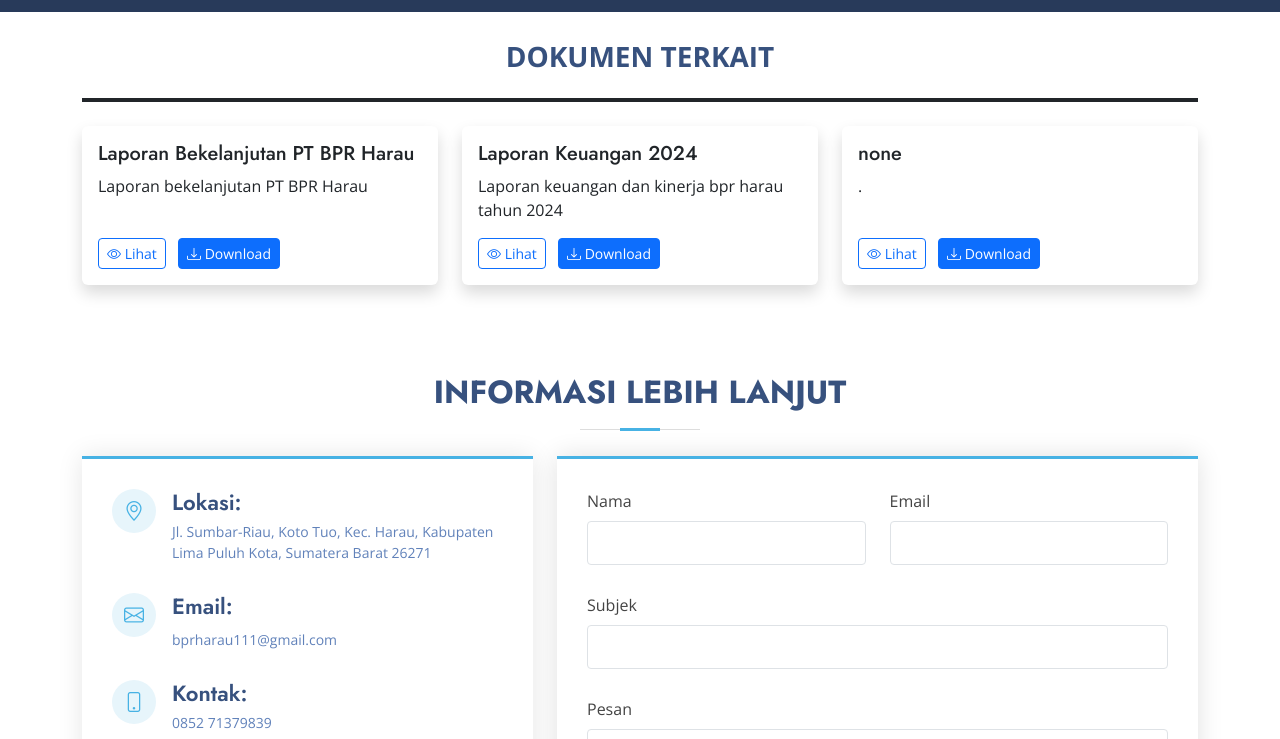
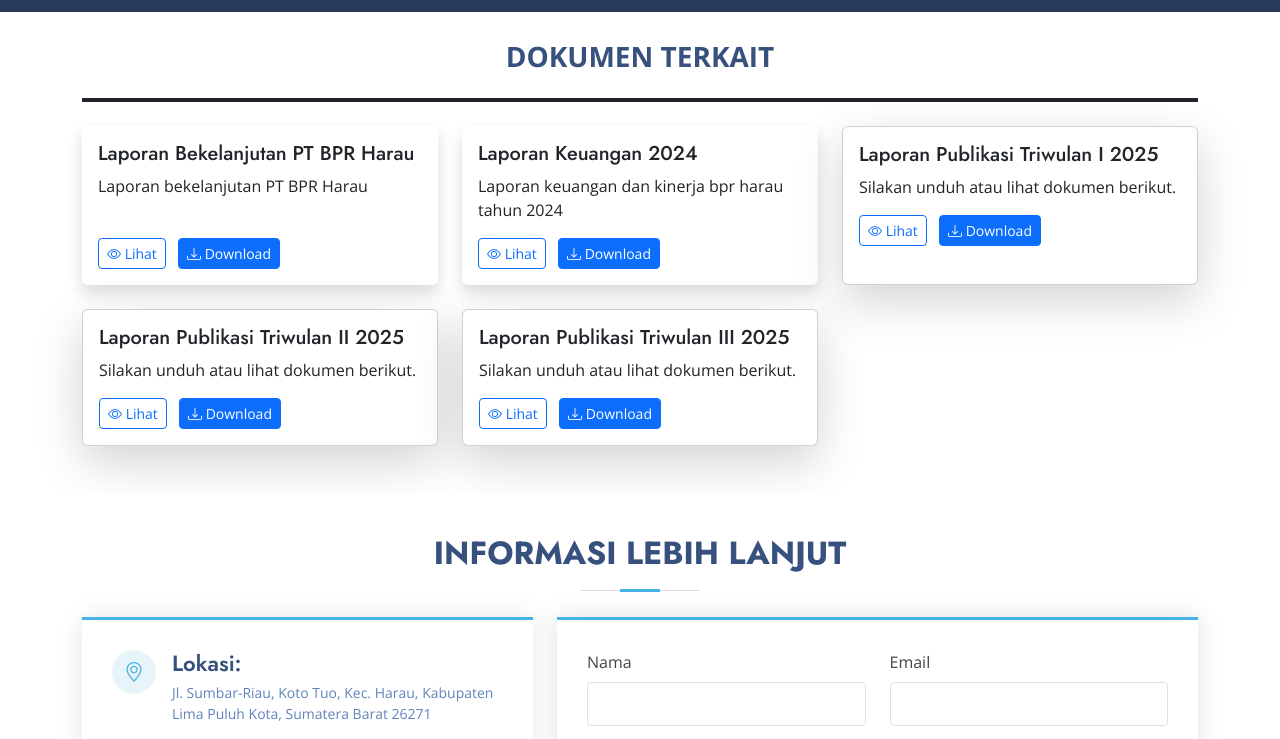
Before and after one commit to victoirlyando/BPR-HARAU, a plain HTML site: page list-berita-lokal.html in a window 1280 px wide. Shown: the part 61-800 px from the top of the page. Drawn offline with nearby package versions, Linux system fonts and the light colour scheme.

Commit message:
TRIWULAN 1 & 2

```diff
--- a/list-berita-lokal.html
+++ b/list-berita-lokal.html
@@ -124,15 +124,51 @@
 
       <!-- Card 3 -->
           <div class="col-12 col-md-6 col-lg-4">
-        <div class="card card-hover-effect h-100 shadow border-0">
-          <div class="card-body d-flex flex-column">
-            <h5 class="card-title">none</h5>
-            <p class="card-text flex-grow-1">.</p>
+            <div class="card card-hover-effect shadow-lg h-100">
+              <div class="card-body">
+                <h5 class="card-title">Laporan Publikasi Triwulan I 2025</h5>
+                <p class="card-text">Silakan unduh atau lihat dokumen berikut.</p>
                 <div class="mt-auto">
-              <a href="" target="_blank" class="btn btn-outline-primary btn-sm me-2">
+                  <a href="dokumen/LAPORAN PUBLIKASI TRIWULAN I 2025.pdf" target="_blank" class="btn btn-outline-primary btn-sm me-2">
                     <i class="bi bi-eye"></i> Lihat
                   </a>
-              <a href="" download="" class="btn btn-primary btn-sm">
+                  <a href="dokumen/LAPORAN PUBLIKASI TRIWULAN I 2025.pdf" download class="btn btn-primary btn-sm">
+                    <i class="bi bi-download"></i> Download
+                  </a>
+                </div>
+              </div>
+            </div>
+          </div>
+
+          <!-- Card 4 -->
+          <div class="col-12 col-md-6 col-lg-4">
+            <div class="card card-hover-effect shadow-lg h-100">
+              <div class="card-body">
+                <h5 class="card-title">Laporan Publikasi Triwulan II 2025</h5>
+                <p class="card-text">Silakan unduh atau lihat dokumen berikut.</p>
+                <div class="mt-auto">
+                  <a href="dokumen/LAPORAN PUBLIKASI TRIWULAN II 2025.pdf" target="_blank" class="btn btn-outline-primary btn-sm me-2">
+                    <i class="bi bi-eye"></i> Lihat
+                  </a>
+                  <a href="dokumen/LAPORAN PUBLIKASI TRIWULAN II 2025.pdf" download class="btn btn-primary btn-sm">
+                    <i class="bi bi-download"></i> Download
+                  </a>
+                </div>
+              </div>
+            </div>
+          </div>
+
+          <!-- Card 5 -->
+          <div class="col-12 col-md-6 col-lg-4">
+            <div class="card card-hover-effect shadow-lg h-100">
+              <div class="card-body">
+                <h5 class="card-title">Laporan Publikasi Triwulan III 2025</h5>
+                <p class="card-text">Silakan unduh atau lihat dokumen berikut.</p>
+                <div class="mt-auto">
+                  <a href="dokumen/LAPORAN PUBLIKASI TRIWULAN 2025.pdf" target="_blank" class="btn btn-outline-primary btn-sm me-2">
+                    <i class="bi bi-eye"></i> Lihat
+                  </a>
+                  <a href="dokumen/LAPORAN PUBLIKASI TRIWULAN 2025.pdf" download class="btn btn-primary btn-sm">
                     <i class="bi bi-download"></i> Download
                   </a>
                 </div>
```
Also changed, not shown: index.html (+37 -1 lines), 2 other files. Lines whose indentation alone changed are shown as unchanged.
